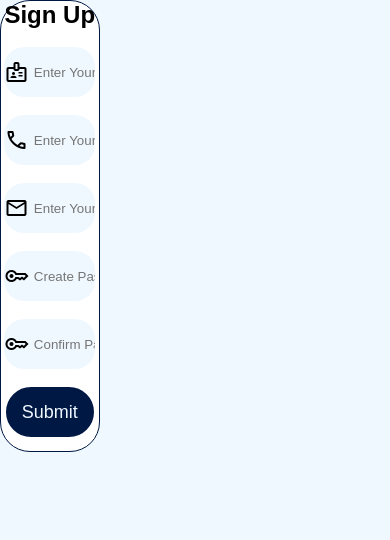
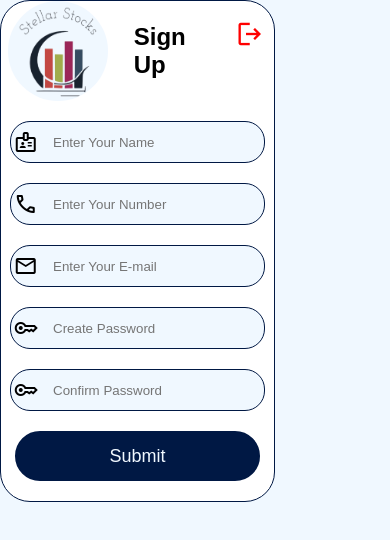
Before and after one commit to iamRaz-01/stellar_stocks_front_end, a React (Create React App) app: page / in a window 390 px wide. Shown: the top 540 px of the page. Built offline with nearby package versions, Linux system fonts and the light colour scheme; a web font is replaced by a local one.

Commit message:
applied Responsive Design

```diff
--- a/src/components/sign/sign.css
+++ b/src/components/sign/sign.css
@@ -1,9 +1,13 @@
-
+.logo{
+    width: 100px;
+    height: 100px;
+    border-radius: 50px;
+}
 
 
 .signUpDiv{
     width: 25%;
-    height: 450px;
+    height: 500px;
     background-color: white;
     border: 1px solid var(--dark_blue);
     border-radius: 30px;
@@ -12,9 +16,38 @@
     gap: 4%;
     align-items: center;
 }
+.signUpDiv h2{
+    display: flex;
+    align-items: center;
+
+    gap: 10%;
+    width: 95%;
+
+}
+
+.signUpDiv h2 div{
+    height: 70%;
+    width: 15%;
+    display: flex;
+    justify-content: end;
+    align-items: flex-start;
+    cursor: pointer;
+    color: red;
+
+}
+.signUpDiv h2 div span{
+    font-size: 30px;
+    width: 35px;
+    height: 35px;
+    border-radius: 30px;
+    display: flex;
+justify-content: center;
+align-items: center;
+
+}
 
 .inputDiv{
-    height: 50px;
+    height: 40px;
     width: 93%;
     background-color: var(--white);
     border-radius: 20px;
@@ -22,6 +55,7 @@
     justify-content: center;
     align-items: center;
     gap: 3%;
+    border: 1px solid var(--dark_blue)  ;
 }
 .inputDiv input{
     width: 82%;
@@ -49,3 +83,9 @@
     background-color: var(--white);
     color: var(--dark_blue);
 }
+@media (max-width: 600px) {
+    .signUpDiv{
+        width: 70%;
+    }
+
+}
--- a/src/components/sign/sign_up.js
+++ b/src/components/sign/sign_up.js
@@ -1,10 +1,13 @@
 import "./sign.css"
+import logo from "../../assets/images/stellarstocksLogo.png"
 
 
 function SignIn(){
     return(
         <div className="signUpDiv">
-            <h2>Sign Up     </h2>
+
+            <h2> <img src= {logo} alt ={"logo"} className="logo"/> Sign Up   <ExitButton />
+ </h2>
              <InputDiv icon="badge" placeholder="Enter Your Name" />
              <InputDiv icon="call" placeholder="Enter Your Number" />
              <InputDiv icon="mail" placeholder="Enter Your E-mail" />
@@ -41,5 +44,16 @@ function SubmitBtn(){
         <button className="submitBtn" >Submit</button>
     )
 }
+function ExitButton(){
+    return(
+        <div>
+           <span class="material-symbols-outlined">
+   logout
+</span>
+
+             </div>
+    )
+}
+
 
 export default SignIn;
```
